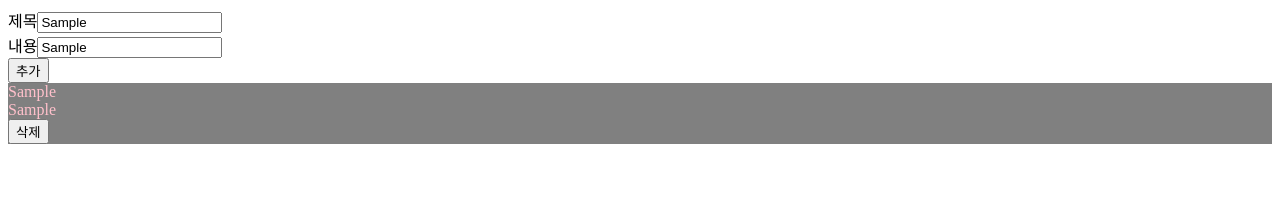
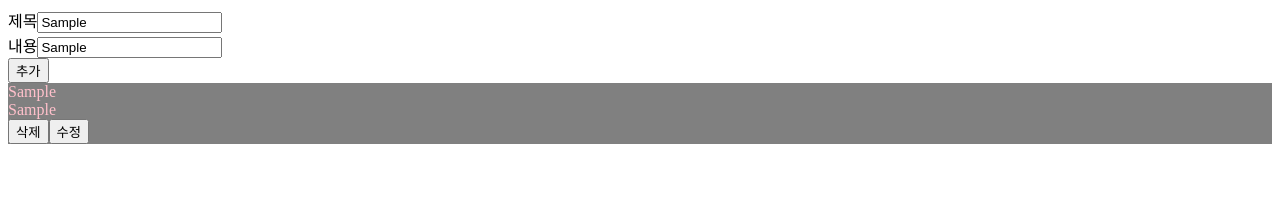
Before and after one commit to SWJBReactStudy/React_Goguma, a React (Create React App) app: page / in a window 1280 px wide. Both pictures are taken after typing "Sample", "Sample" into the empty fields and a click on the button "추가". Shown: the top 209 px of the page. Built offline with nearby package versions, Linux system fonts and the light colour scheme.

Commit message:
Todo 수정

```diff
--- a/src/Component/Todo.jsx
+++ b/src/Component/Todo.jsx
@@ -31,16 +31,30 @@ const Todo = () => {
         setNum(num + 1);
     }
 
-    const Show = ({list, onRemove}) => {
+    const Show = ({list, onRemove, onFix}) => {
         return(
             <>
                 <div style={{backgroundColor: "gray", color: "pink"}}>
                     <div>{list.title} <br/> {list.content} </div>
                     <button onClick={() => onRemove(list.id)}>삭제</button>
+                    <button onClick={() => onFix(list.id)}>수정</button>
                 </div>
                 <br/>
             </>
         );
+    }
+
+    const onFix = (id) => {
+        const temp = prompt();
+
+        setList(list.map(n =>
+            n.id === id ? {
+                ...n,
+                content : temp
+            } : {...n}
+        )
+    )
+
     }
 
     const onRemove = (id) => {
@@ -59,7 +73,7 @@ const Todo = () => {
             <br/>
             <div>
             {list.map(list => (
-                <Show list={list} key={list.id} onRemove={onRemove}/>
+                <Show list={list} key={list.id} onRemove={onRemove} onFix={onFix}/>
             ))}
             </div>
         </div>
```
